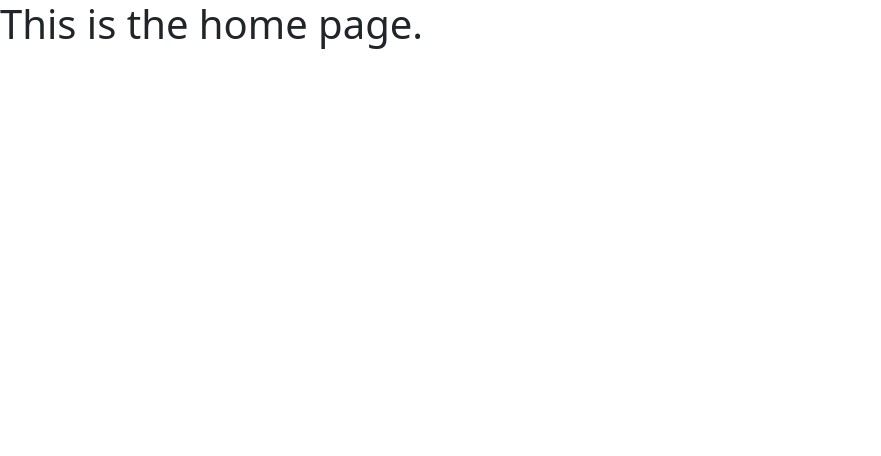
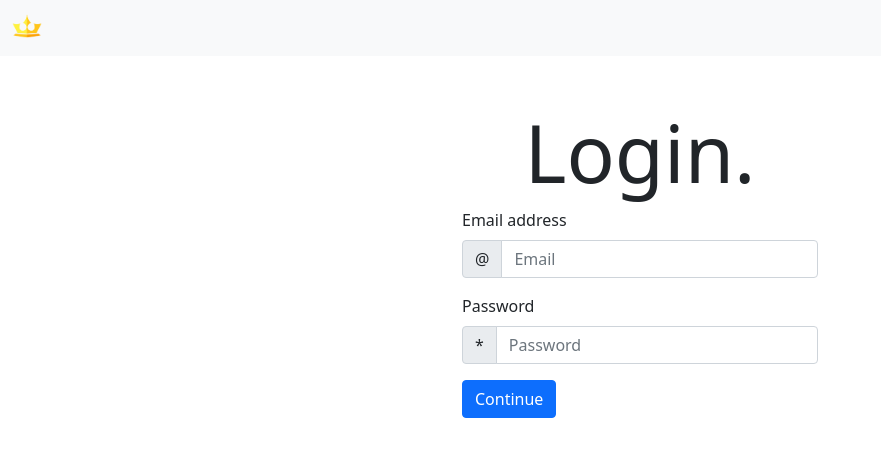
Before and after one commit to LeeDevs/leedevs.github.io, a plain HTML site: page index.html in a window 1280 px wide. Shown: the whole page, without its empty margins (0-881 px from the left). Drawn offline with nearby package versions, Linux system fonts and the light colour scheme.

Commit message:
New Bootstrap Login

```diff
--- a/index.html
+++ b/index.html
@@ -4,7 +4,9 @@
     <meta charset="UTF-8">
     <meta http-equiv="X-UA-Compatible" content="IE=edge">
     <meta name="viewport" content="width=device-width, initial-scale=1.0">
-    <title>Home</title>
+    <title>Etheria</title>
+
+    <link rel="icon" type="image/x-icon" href="/Bootstrap/assets/favicon.ico">
 
 
     <!--
@@ -17,7 +19,51 @@
 </head>
 <body>
 
-    <h1>This is the home page.</h1>
+    <nav class="navbar navbar-light bg-light">
+        <div class="container-fluid">
+          <a class="navbar-brand" href="#">
+            <img src="./Bootstrap/assets/crown.png" alt="" width="30" height="24" class="d-inline-block align-text-top">
+
+          </a>
+        </div>
+    </nav>
+
+
+    <div class="container my-5">
+        <h1 class="display-1 text-center">Login.</h1>
+        <div class="row justify-content-center">
+            <form class="col-lg-4">
+
+                <div class="mb-3">
+                    <label for="EmailInput" class="form-label">Email address</label>
+                    <div class="input-group">
+                        <span class="input-group-text" id="basic-addon1">@</span>
+                        <input type="email"id="EmailInput" class="form-control" placeholder="Email" aria-label="Email" aria-describedby="basic-addon1">
+                    </div>
+                </div>
+
+
+
+                <div class="mb-3">
+                    <label for="PasswordInput" class="form-label">Password</label>
+                    <div class="input-group">
+                        <span class="input-group-text" id="basic-addon1">*</span>
+                        <input type="password" id="PasswordInput" class="form-control" placeholder="Password" aria-label="Password" aria-describedby="basic-addon1">
+                    </div>
+                </div>
+
+                <button type="submit" class="btn btn-primary">Continue</button>
+            </form>
+        </div>
+
+    </div>
+
+
+
+
+
+
+
 
 
     <!--
```
Also changed, not shown: Bootstrap/assets/crown.png (added), Bootstrap/assets/crown.svg (added), Bootstrap/assets/favicon.ico (added).
